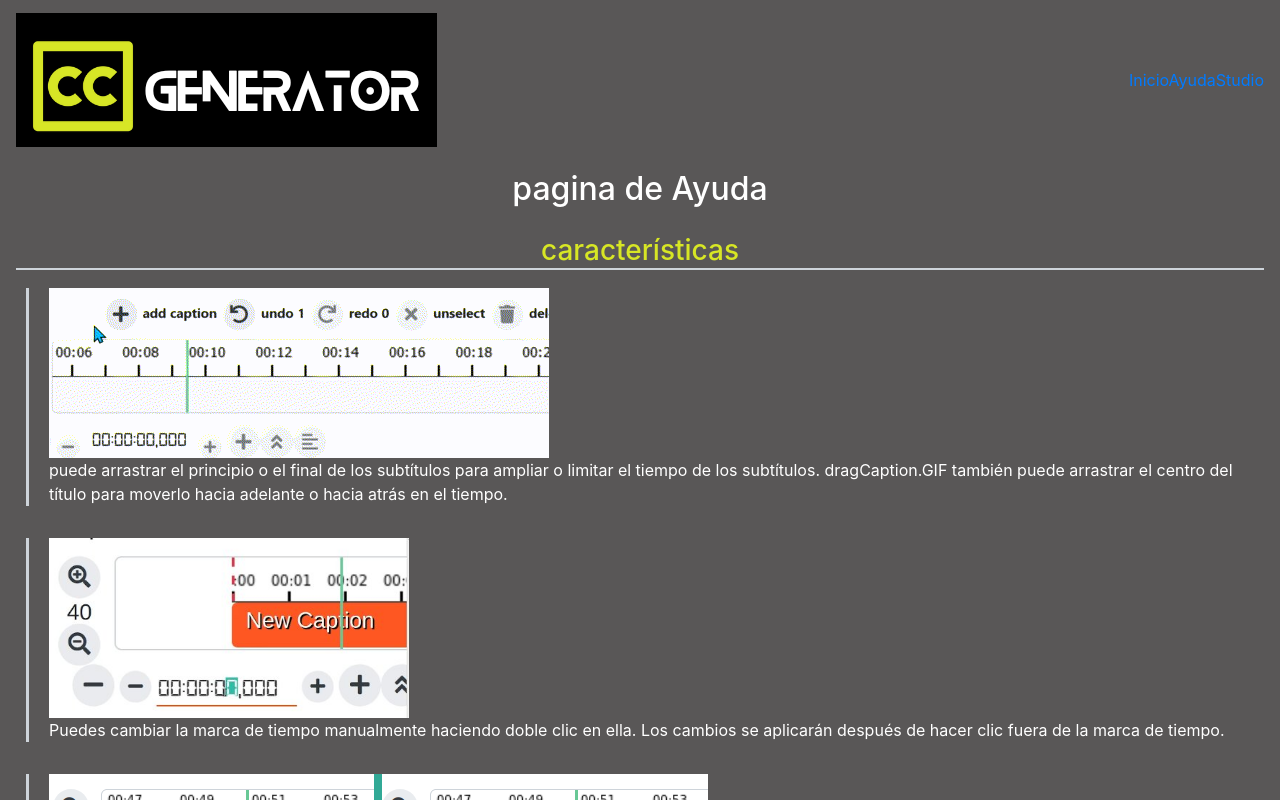
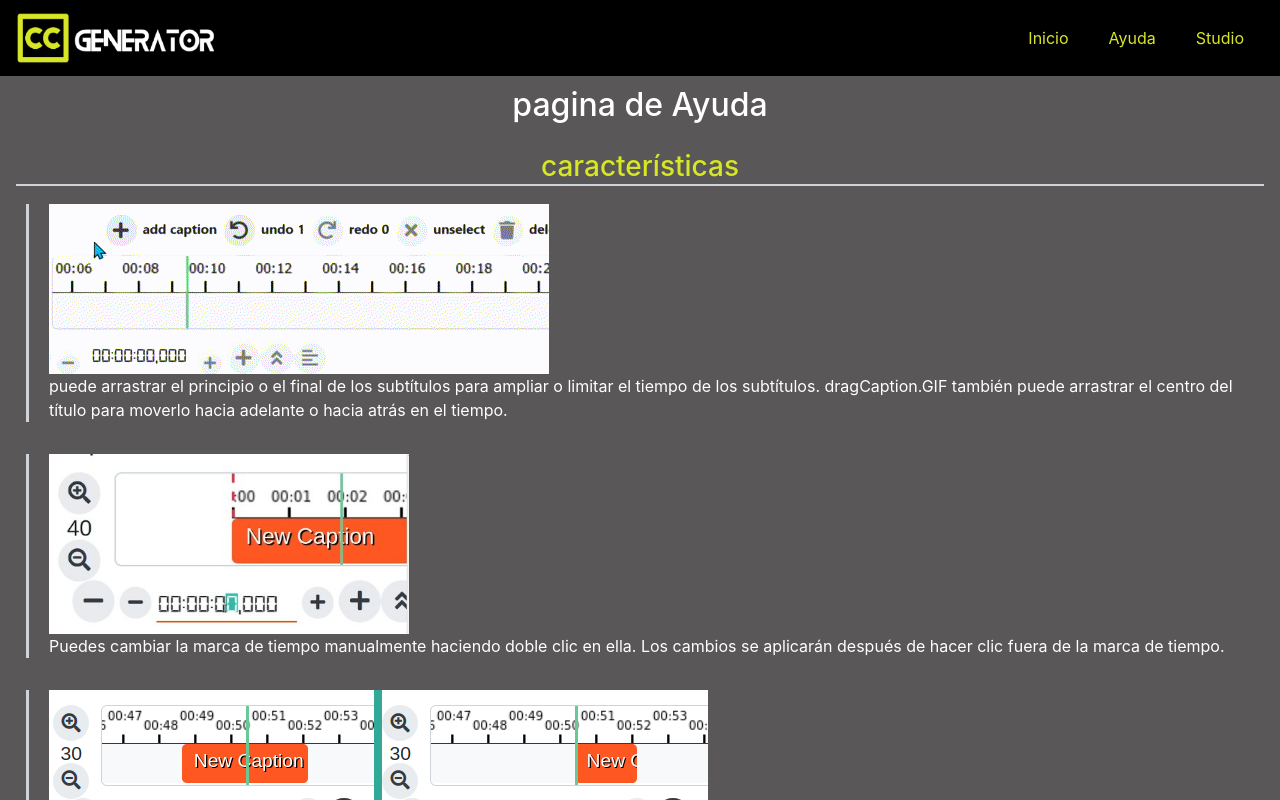
Before and after one commit to kevftka/SemestralDesarrolloVCC, a React (Create React App) app: page /subtitle-editor/help in a window 1280 px wide. Shown: the top 800 px of the page. Built offline with nearby package versions, Linux system fonts and the light colour scheme.

Commit message:
navbar-style

```diff
--- a/src/components/NavsBar.sass
+++ b/src/components/NavsBar.sass
@@ -1,4 +1,16 @@
-.navbar-nav .nav-item .nav-link
-  :hover
-    color: black
-    background-color: #f0f0f0
+.navbar
+    color: #000000 !important
+    background-color: #000000 !important
+
+.navbar-brand
+  width: 3px !important
+  height: 60px !important
+
+.logo
+  width: 200px !important
+  height: 50px !important
+
+.navbar-item
+  padding: 10px
+  margin: 10px
+  color: #D7E626
--- a/src/components/NavsBar.tsx
+++ b/src/components/NavsBar.tsx
@@ -1,6 +1,7 @@
 import { useState } from "react";
 import { Link } from "react-router-dom";
 import LOGO from "../assets/cclogo.png"
+import "./NavsBar.sass"
 
 
 const Navsbar = () => {
@@ -12,13 +13,13 @@ const Navsbar = () => {
     <nav className="navbar">
       <div className="navbar-brand">
         <Link to="/" >
-          <img alt="logo"  src={LOGO} />
+          <img className="logo"alt="logo"  src={LOGO} />
         </Link>
 
 
       </div>
       <div className={`navbar-menu ${isOpen ? "is-active" : ""}`}>
-        <div className="navbar-start">
+        <div className="navbar-menu">
           <Link to="/" className="navbar-item">
             Inicio
           </Link>
```
Also changed, not shown: src/assets/cclogo.png.
